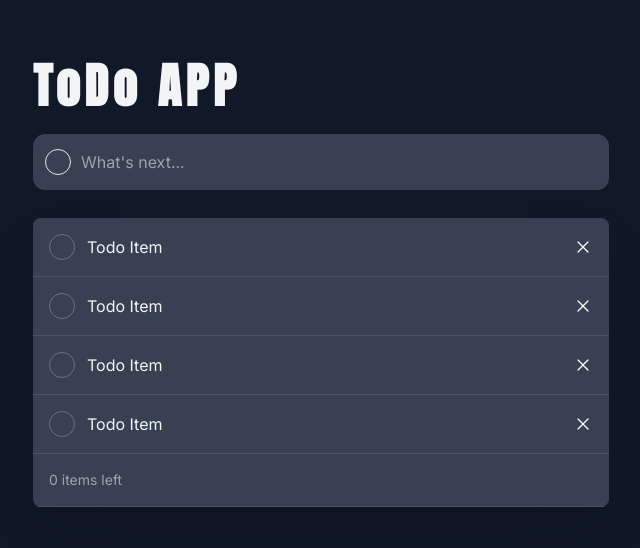
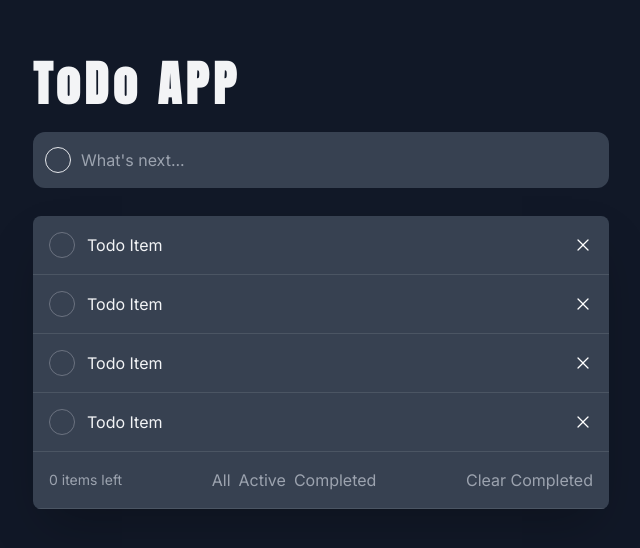
Before and after one commit to ManuelPeJu/ToDoList, a React (Vite) app in the folder todo-app/: page / in a window 1280 px wide. Shown: the part 116-664 px from the top of the page, without its empty margins (319-959 px from the left). Built offline with nearby package versions, Linux system fonts and the light colour scheme.

Commit message:
filters update and clear tasks button

```diff
--- a/todo-app/src/components/TodoFilters/ToDoFilters.components.jsx
+++ b/todo-app/src/components/TodoFilters/ToDoFilters.components.jsx
@@ -16,7 +16,25 @@ const ItemsLeft = ({ total = 0 }) => {
     )
 }
 
-export {FilterContainer, ItemsLeft};
+const FilterButtonContainer = ({children}) => {
+  return (
+    <div className='flex items-center space-x-2'>
+      {children}
+    </div>
+  )
+}
+
+const FilterButton = ({ action, active, filter }) => {
+  return (
+    <button onClick={action}
+      className={`hover:text-white cursor-pointer transition-all duration-300 ease-in-out ` + (active ? "text-blue-400" : "text-gray-400")}
+    >
+      {filter}
+    </button>
+  )
+}
+
+export {FilterContainer, ItemsLeft, FilterButtonContainer, FilterButton};
 
 
 //en este componente vamos a subdividir los filtros en pequeños componentes
--- a/todo-app/src/components/TodoFilters/ToDoFilters.jsx
+++ b/todo-app/src/components/TodoFilters/ToDoFilters.jsx
@@ -1,11 +1,20 @@
 import React from 'react'
-import { FilterContainer, ItemsLeft } from "./ToDoFilters.components"
+import { FilterButton, FilterButtonContainer, FilterContainer, ItemsLeft } from "./ToDoFilters.components"
 
 
 const ToDoFilters = () => {
   return (
     <FilterContainer>
         <ItemsLeft />
+        <FilterButtonContainer>
+          <FilterButton action={() => {}} filter="All" />
+          <FilterButton action={() => {}} filter="Active" />
+          <FilterButton action={() => {}} filter="Completed" />
+        </FilterButtonContainer>
+
+        <button className='text-gray-400 hover:text-white cursor-pointer transition-all duration-300 ease-in'>
+          Clear Completed
+        </button>
     </FilterContainer>
   )
 }
```
